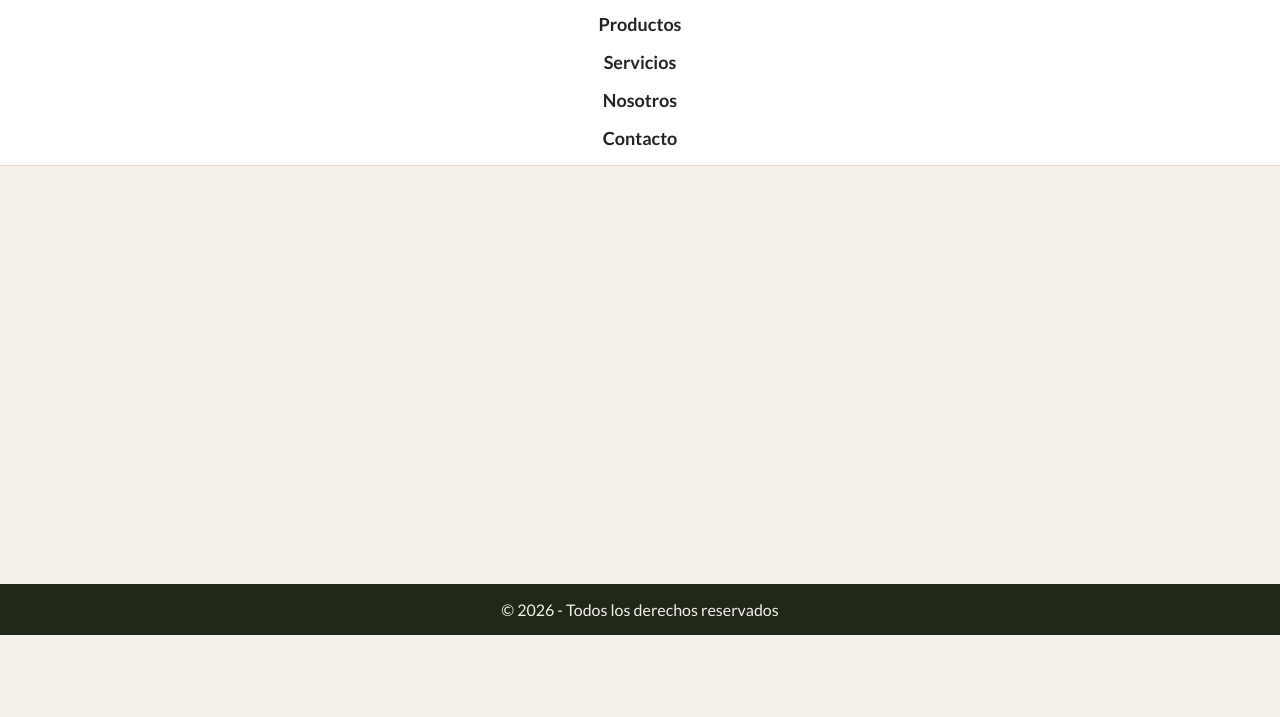
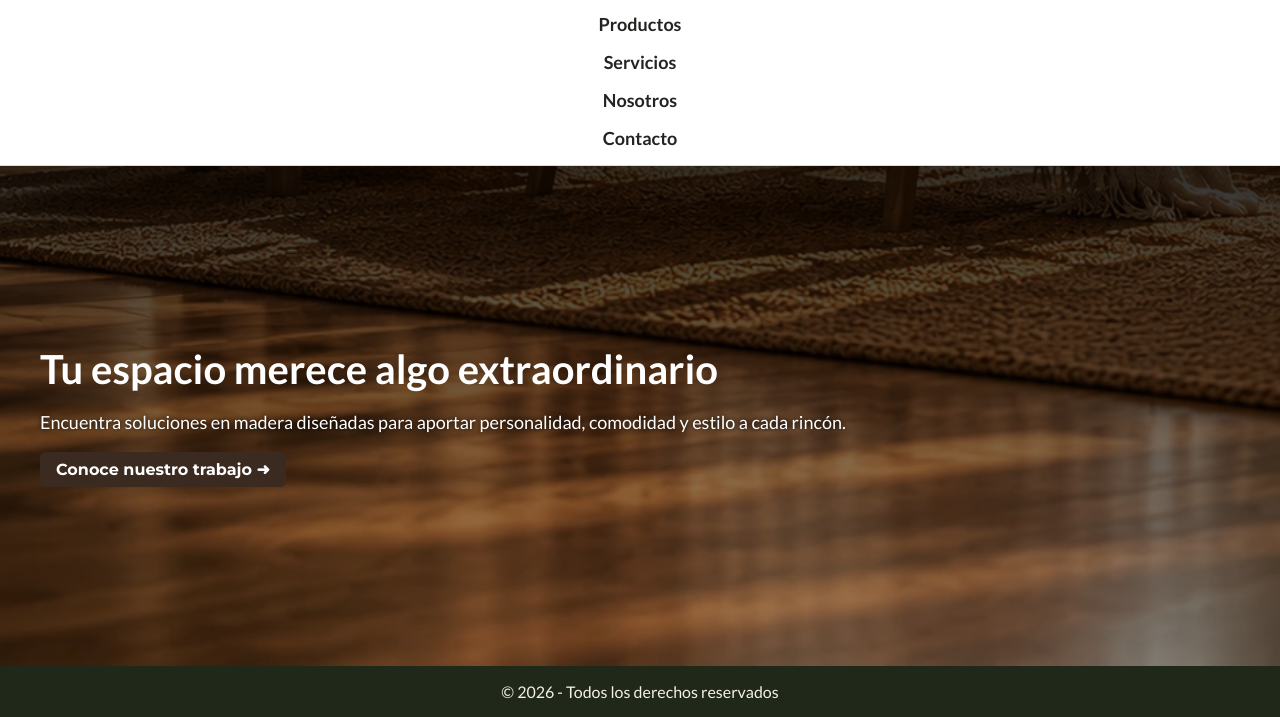
Before and after one commit to ErickLondono/proyecto-web-carpinteria, a plain HTML site: page index.html in a window 1280 px wide. Shown: the part 165-882 px from the top of the page. Before the commit the page ends 800 px from the top, so only its background shows below. Drawn offline with Linux system fonts and the light colour scheme.

Commit message:
Se agregó seccion hero en index.html

```diff
--- a/css/pages/index.css
+++ b/css/pages/index.css
@@ -0,0 +1,41 @@
+
+.hero {
+    height: 500px;
+    padding: var(--spacing-lg);
+    background-image:linear-gradient(#000c, #0004) ,url("../../img/hero/hero-inicio-mobile.webp");
+    background-size: cover;
+    background-position: bottom;
+    color: var(--color-surface);
+}
+
+.container-hero {
+    max-width: 1200px;
+    margin: auto;
+    display: flex;
+    align-items: center;
+    height: 100%;
+}
+
+.hero__info {
+    display: flex;
+    flex-direction: column;
+    align-items: start;
+    gap: var(--spacing-md);
+}
+
+.hero__title {
+    font-size: var(--font-size-4xl);
+    text-wrap: balance;
+}
+
+.hero__text {
+    line-height: 1.5;
+    font-size: var(--font-size-lg);
+    text-shadow: 0px 0px 5px #000;
+}
+
+.hero__btn {
+    background-color: var(--color-primary);
+    color: var(--color-surface);
+    font-weight: bold;
+}
--- a/index.html
+++ b/index.html
@@ -18,6 +18,7 @@
         rel="stylesheet">
     <!-- Estilos -->
     <link rel="stylesheet" type="text/css" href="css/kit.css">
+    <link rel="stylesheet" type="text/css" href="css/pages/index.css">
 </head>
 
 <body>
@@ -38,7 +39,15 @@
         </div>
     </header>
     <main class="main">
-
+        <section class="hero">
+            <div class="container-hero">
+                <div class="hero__info">
+                    <h1 class="hero__title">Tu espacio merece algo extraordinario</h1>
+                    <p class="hero__text">Encuentra soluciones en madera diseñadas para aportar personalidad, comodidad y estilo a cada rincón.</p>
+                    <a class="hero__btn btn" href="">Conoce nuestro trabajo ➜</a>
+                </div>
+            </div>
+        </section>
     </main>
     <footer class="footer">
         <p>© 2026 - Todos los derechos reservados</p>
```
Also changed, not shown: img/hero/hero-inicio-desktop.webp (added), img/hero/hero-inicio-mobile.webp (added).
